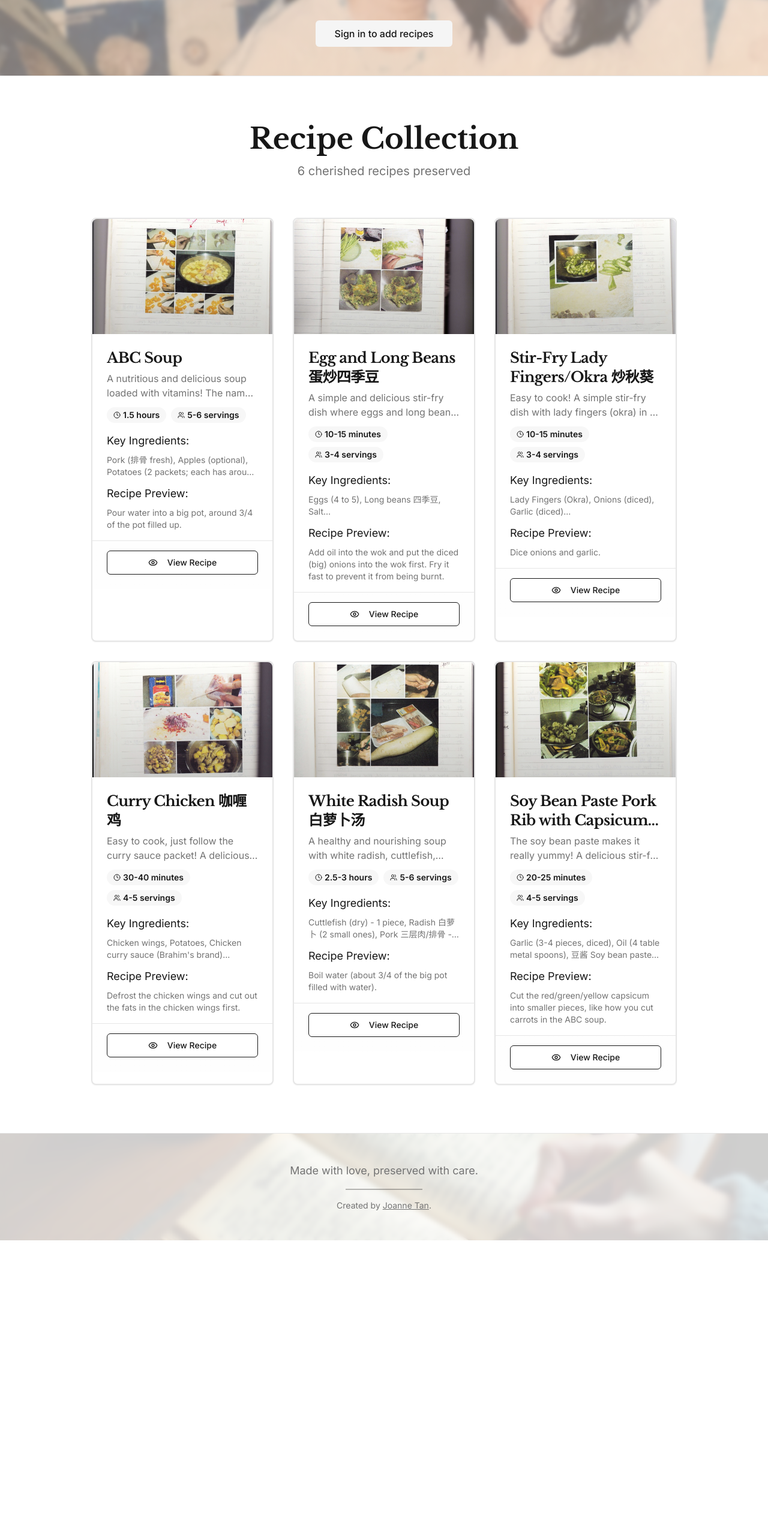
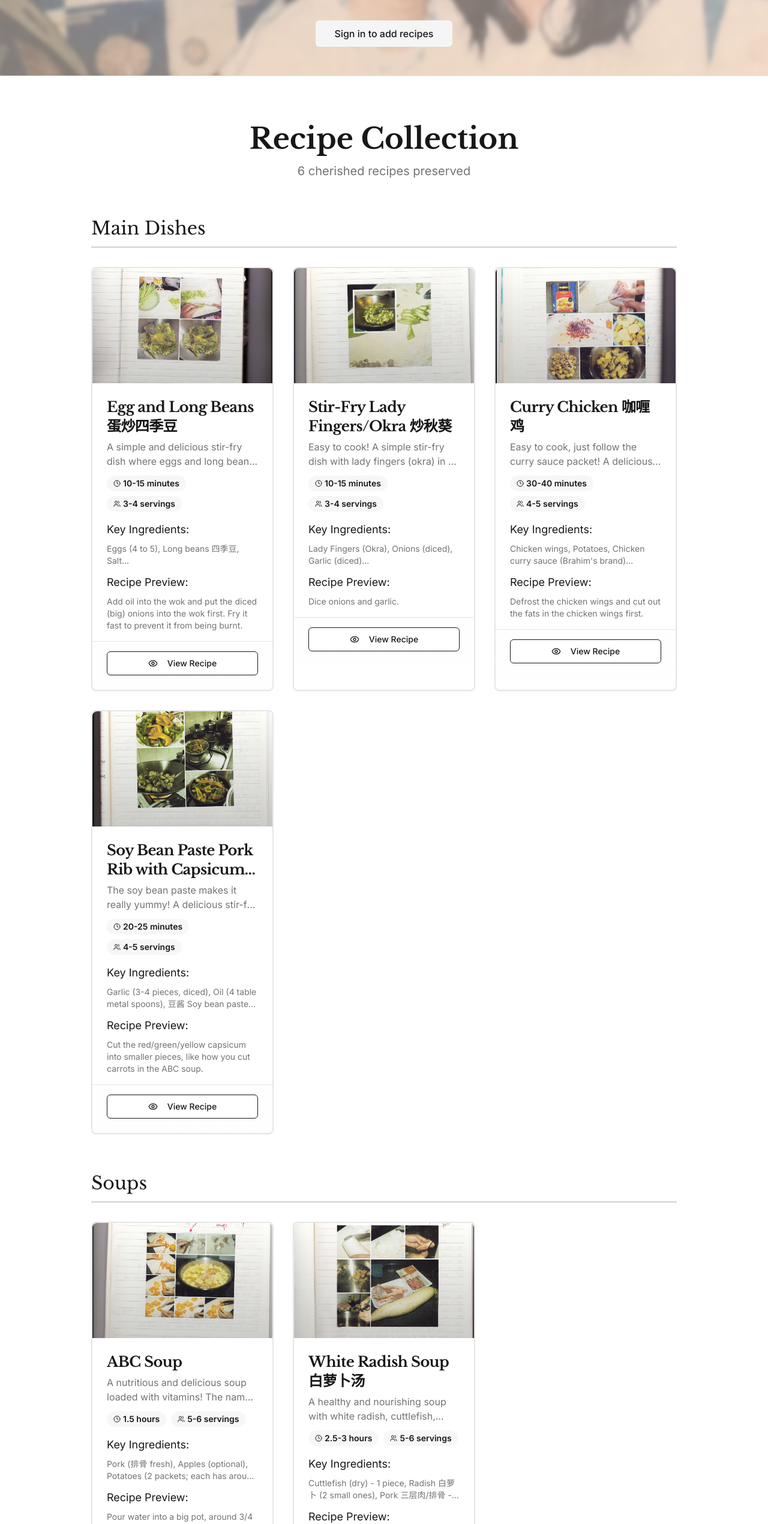
Before and after one commit to readandmuse/atasteofhome, a React (Vite) app: page / in a window 1280 px wide. Shown: the part 234-2775 px from the top of the page at 60% size. Before the commit the page ends 2302 px from the top, so only its background shows below. Built offline with nearby package versions, Linux system fonts and the light colour scheme.

Commit message:
Add Soups section
Co-authored-by: readandmuse <85750673+readandmuse@users.noreply.github.com>

```diff
--- a/src/pages/Index.tsx
+++ b/src/pages/Index.tsx
@@ -373,10 +373,32 @@ const Index = () => {
               </p>
             </div>
 
-            <div className="grid grid-cols-1 md:grid-cols-2 lg:grid-cols-3 gap-8">
-              {recipes.map((recipe) => (
-                <RecipeCard key={recipe.id} recipe={recipe} onEdit={handleEditRecipe} onView={handleViewRecipe} />
-              ))}
+            {/* Main Dishes */}
+            <div className="mb-16">
+              <h3 className="font-baskerville text-3xl text-primary mb-8 border-b-2 border-primary/20 pb-3">
+                Main Dishes
+              </h3>
+              <div className="grid grid-cols-1 md:grid-cols-2 lg:grid-cols-3 gap-8">
+                {recipes
+                  .filter((r) => !["sample-3", "sample-7"].includes(r.id))
+                  .map((recipe) => (
+                    <RecipeCard key={recipe.id} recipe={recipe} onEdit={handleEditRecipe} onView={handleViewRecipe} />
+                  ))}
+              </div>
+            </div>
+
+            {/* Soups */}
+            <div>
+              <h3 className="font-baskerville text-3xl text-primary mb-8 border-b-2 border-primary/20 pb-3">
+                Soups
+              </h3>
+              <div className="grid grid-cols-1 md:grid-cols-2 lg:grid-cols-3 gap-8">
+                {recipes
+                  .filter((r) => ["sample-3", "sample-7"].includes(r.id))
+                  .map((recipe) => (
+                    <RecipeCard key={recipe.id} recipe={recipe} onEdit={handleEditRecipe} onView={handleViewRecipe} />
+                  ))}
+              </div>
             </div>
           </>
         )}
```
